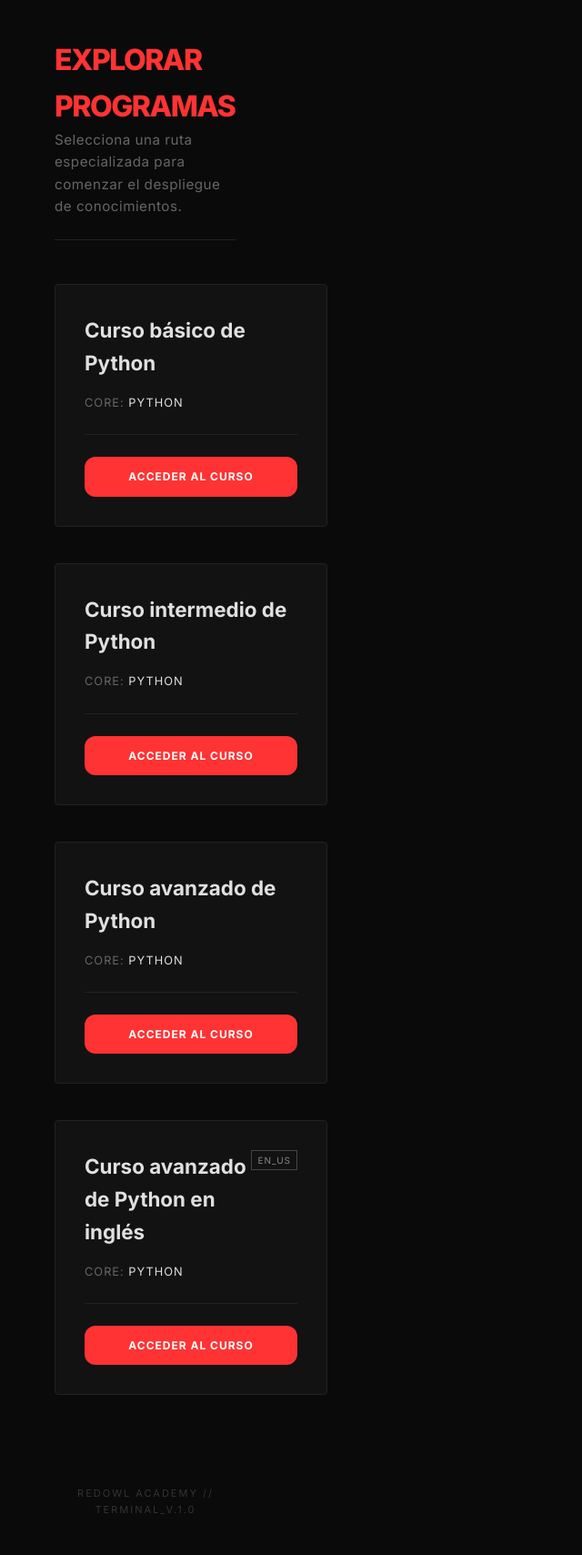
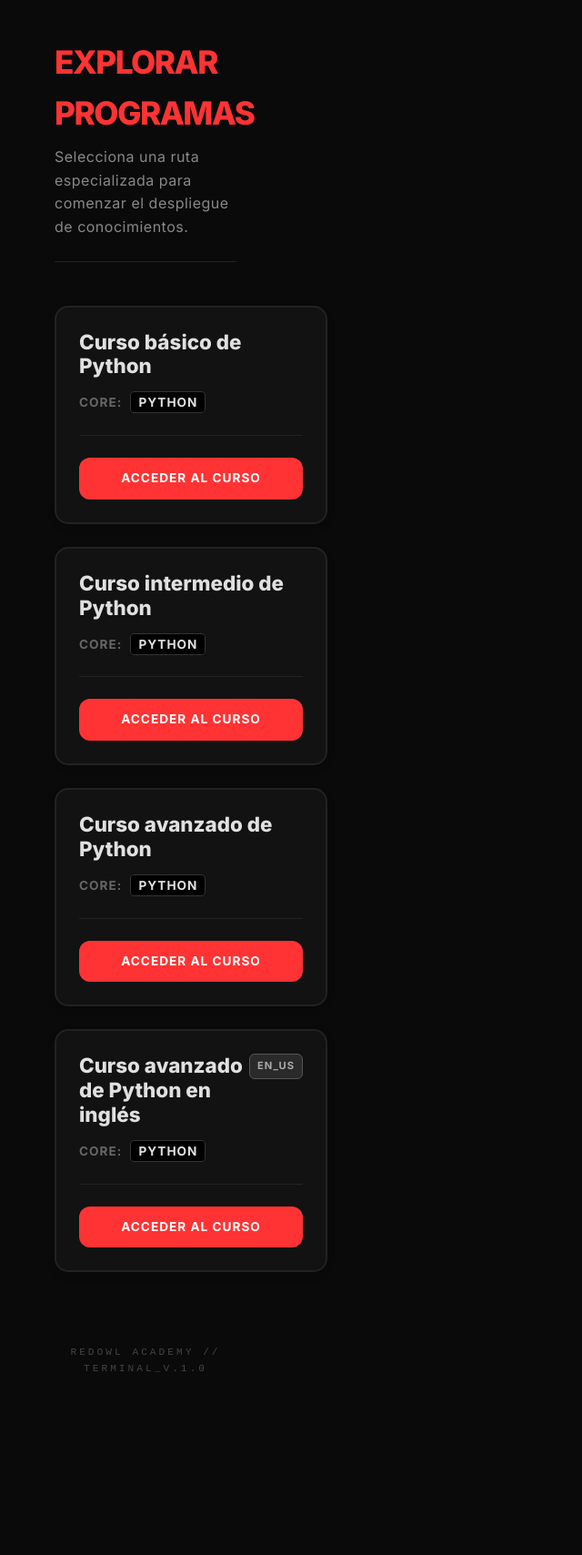
Before and after one commit to diegovpa10/Duolingo, a Django app: page / in a window 1280 px wide. Shown: the part 87-1796 px from the top of the page at 91% size, without its empty margins (0-640 px from the left). After the commit the page ends 1595 px from the top, so only its background shows below. Run offline with Django 5.2, Linux system fonts and the light colour scheme; data comes from the database, SQL or seed files in the repository.

Commit message:
Refactor course list HTML structure and styles

```diff
--- a/aprendizaje/templates/aprendizaje/lista_cursos.html
+++ b/aprendizaje/templates/aprendizaje/lista_cursos.html
@@ -3,51 +3,160 @@
 {% block title %}Catálogo - RedOwl Academy{% endblock %}
 
 {% block content %}
-    <div style="margin-bottom: 3rem; border-bottom: 1px solid var(--secondary-accent); padding-bottom: 1.5rem;">
-        <h1 style="color: var(--accent-color); font-weight: 800; letter-spacing: -1.5px; text-transform: uppercase;">
-            Explorar Programas
-        </h1>
-        <p style="color: #666; font-size: 0.95rem; letter-spacing: 0.5px;">
-            Selecciona una ruta especializada para comenzar el despliegue de conocimientos.
+<style>
+    .catalogo-header {
+        margin-bottom: 3rem;
+        border-bottom: 1px solid var(--secondary-accent);
+        padding-bottom: 1.5rem;
+    }
+
+    .catalogo-title {
+        color: var(--accent-color);
+        font-size: 2.2rem;
+        font-weight: 800;
+        letter-spacing: -1.5px;
+        text-transform: uppercase;
+        margin-bottom: 0.5rem;
+    }
+
+    .catalogo-subtitle {
+        color: #888;
+        font-size: 1rem;
+        letter-spacing: 0.5px;
+    }
+
+    .catalogo-grid {
+        display: grid;
+        grid-template-columns: repeat(auto-fill, minmax(300px, 1fr));
+        gap: 25px;
+    }
+
+    .curso-card {
+        background-color: var(--card-bg);
+        border: 2px solid var(--secondary-accent);
+        border-radius: 15px; /* Bordes redondeados modernos */
+        padding: 25px;
+        display: flex;
+        flex-direction: column;
+        justify-content: space-between;
+        min-height: 240px;
+        transition: all 0.3s ease;
+        box-shadow: 0 4px 10px rgba(0,0,0,0.1);
+    }
+
+    .curso-card:hover {
+        border-color: var(--accent-color);
+        transform: translateY(-5px);
+        box-shadow: 0 8px 20px rgba(255, 51, 51, 0.15);
+    }
+
+    .curso-header {
+        display: flex;
+        justify-content: space-between;
+        align-items: flex-start;
+        margin-bottom: 1rem;
+    }
+
+    .curso-title {
+        font-size: 1.4rem;
+        margin: 0;
+        color: var(--text-color);
+        font-weight: 800;
+        line-height: 1.2;
+    }
+
+    .badge-en {
+        font-size: 0.7rem;
+        background-color: rgba(255, 255, 255, 0.1);
+        border: 1px solid #555;
+        padding: 4px 8px;
+        border-radius: 6px;
+        color: #aaa;
+        letter-spacing: 1px;
+        font-weight: bold;
+    }
+
+    .curso-core {
+        font-size: 0.85rem;
+        color: #666;
+        text-transform: uppercase;
+        letter-spacing: 1px;
+        margin-bottom: 1.5rem;
+        font-weight: 700;
+    }
+
+    .curso-core span {
+        color: var(--text-color);
+        background-color: #000;
+        padding: 3px 8px;
+        border-radius: 4px;
+        border: 1px solid #333;
+        margin-left: 5px;
+    }
+
+    .curso-footer {
+        border-top: 1px solid var(--secondary-accent);
+        padding-top: 1.5rem;
+        margin-top: auto;
+    }
+
+    .empty-state {
+        grid-column: 1 / -1;
+        text-align: center;
+        padding: 4rem 2rem;
+        border: 2px dashed var(--secondary-accent);
+        border-radius: 15px;
+        background-color: rgba(255,255,255,0.02);
+    }
+
+    .terminal-footer {
+        margin-top: 5rem;
+        text-align: center;
+        font-size: 0.7rem;
+        color: #444;
+        letter-spacing: 3px;
+        font-family: 'Courier New', Courier, monospace;
+    }
+</style>
+
+<div class="catalogo-header">
+    <h1 class="catalogo-title">Explorar Programas</h1>
+    <p class="catalogo-subtitle">Selecciona una ruta especializada para comenzar el despliegue de conocimientos.</p>
+</div>
+
+<div class="catalogo-grid">
+    {% for curso in cursos %}
+        <div class="curso-card">
+            <div>
+                <div class="curso-header">
+                    <h2 class="curso-title">{{ curso.nombre }}</h2>
+                    {% if curso.es_ingles_tecnico %}
+                        <span class="badge-en">EN_US</span>
+                    {% endif %}
+                </div>
+
+                <p class="curso-core">
+                    Core: <span>{{ curso.lenguaje }}</span>
                 </p>
             </div>
 
-    <div style="display: grid; grid-template-columns: repeat(auto-fill, minmax(300px, 1fr)); gap: 20px;">
-        {% for curso in cursos %}
-            <div class="card" style="display: flex; flex-direction: column; justify-content: space-between; min-height: 220px; border-color: var(--secondary-accent); transition: border-color 0.3s ease;">
-                <div>
-                    <div style="display: flex; justify-content: space-between; align-items: flex-start; margin-bottom: 1rem;">
-                        <h2 style="font-size: 1.4rem; margin: 0; color: var(--text-color); font-weight: 700;">
-                            {{ curso.nombre }}
-                        </h2>
-                        {% if curso.es_ingles_tecnico %}
-                            <span style="font-size: 10px; border: 1px solid #444; padding: 2px 6px; color: #888; letter-spacing: 1px;">
-                                EN_US
-                            </span>
-                        {% endif %}
-                    </div>
-
-                    <p style="font-size: 0.8rem; color: #666; text-transform: uppercase; letter-spacing: 1px; margin-bottom: 1.5rem;">
-                        Core: <span style="color: var(--text-color);">{{ curso.lenguaje }}</span>
-                    </p>
-                </div>
-
-                <div style="border-top: 1px solid #222; padding-top: 1.5rem; margin-top: auto;">
-                    <a href="{% url 'detalle_curso' curso.id %}" class="btn" style="width: 100%; text-align: center; font-size: 12px; letter-spacing: 1px;">
+            <div class="curso-footer">
+                <a href="{% url 'detalle_curso' curso.id %}" class="btn" style="width: 100%; font-size: 0.85rem; padding: 12px;">
                     ACCEDER AL CURSO
                 </a>
             </div>
         </div>
     {% empty %}
-            <div class="card" style="grid-column: 1 / -1; text-align: center; padding: 3rem; border-style: dashed;">
-                <p style="color: #444; font-style: italic; margin: 0;">
+        <div class="empty-state">
+            <span style="font-size: 2.5rem; opacity: 0.5; display: block; margin-bottom: 15px;">📡</span>
+            <p style="color: #666; font-style: italic; margin: 0; font-size: 1.1rem;">
                 SISTEMA: No se han encontrado despliegues de cursos activos.
             </p>
         </div>
     {% endfor %}
 </div>
 
-    <div style="margin-top: 5rem; text-align: center;">
-        <p style="font-size: 11px; color: #333; letter-spacing: 2px;">REDOWL ACADEMY // TERMINAL_V.1.0</p>
+<div class="terminal-footer">
+    REDOWL ACADEMY // TERMINAL_V.1.0
 </div>
 {% endblock %}
```
Lines whose indentation alone changed are shown as unchanged.
